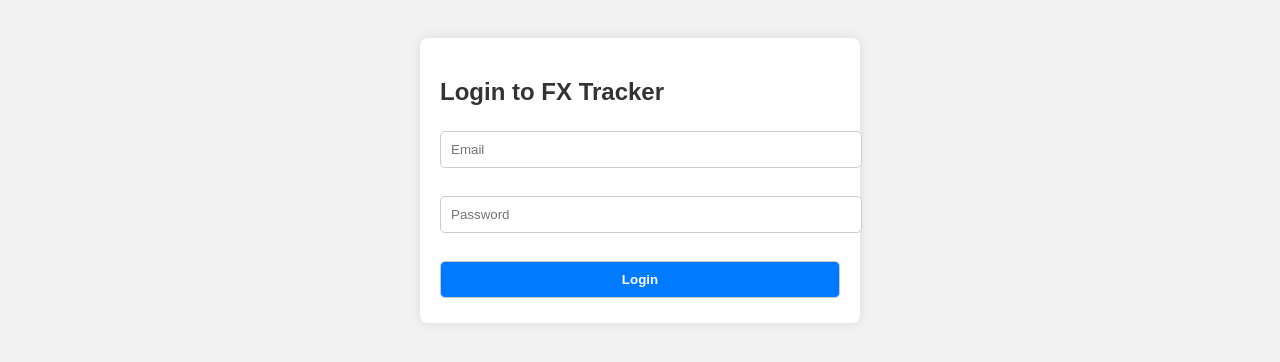
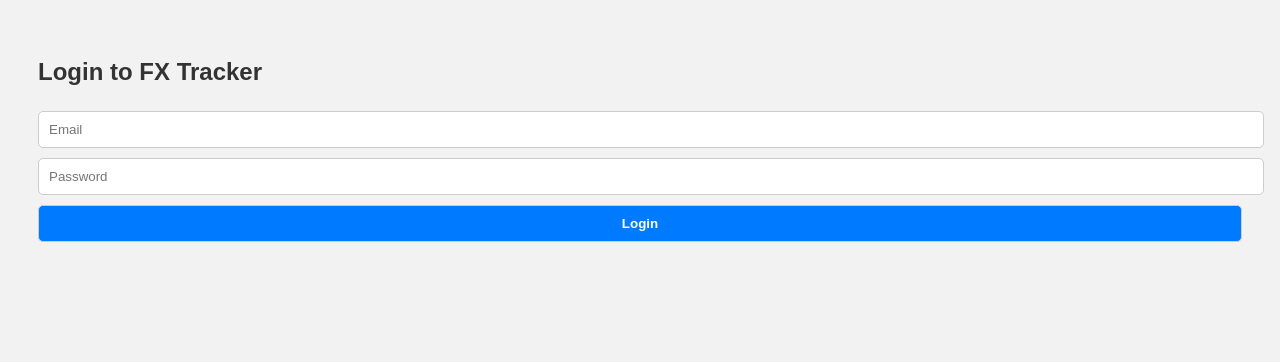
Before and after one commit to kjexiccon/fx-tracker, a Flask app: page / in a window 1280 px wide. Shown: the top 362 px of the page. Run offline with Flask 3, Linux system fonts and the light colour scheme.

Commit message:
login.html

```diff
--- a/templates/login.html
+++ b/templates/login.html
@@ -5,15 +5,15 @@
     <link rel="stylesheet" href="/static/style.css">
 </head>
 <body>
-    <div class="container">
+    <div class="login-container">
         <h2>Login to FX Tracker</h2>
         {% if error %}
-            <p style="color:red;">{{ error }}</p>
+            <p class="error">{{ error }}</p>
         {% endif %}
-        <form method="POST">
-            <input type="text" name="email" placeholder="Email" required><br><br>
-            <input type="password" name="password" placeholder="Password" required><br><br>
-            <button type="submit">Login</button>
+        <form action="/login" method="post">
+            <input type="email" name="email" placeholder="Email" required>
+            <input type="password" name="password" placeholder="Password" required>
+            <button type="submit" class="btn">Login</button>
         </form>
     </div>
 </body>
```
